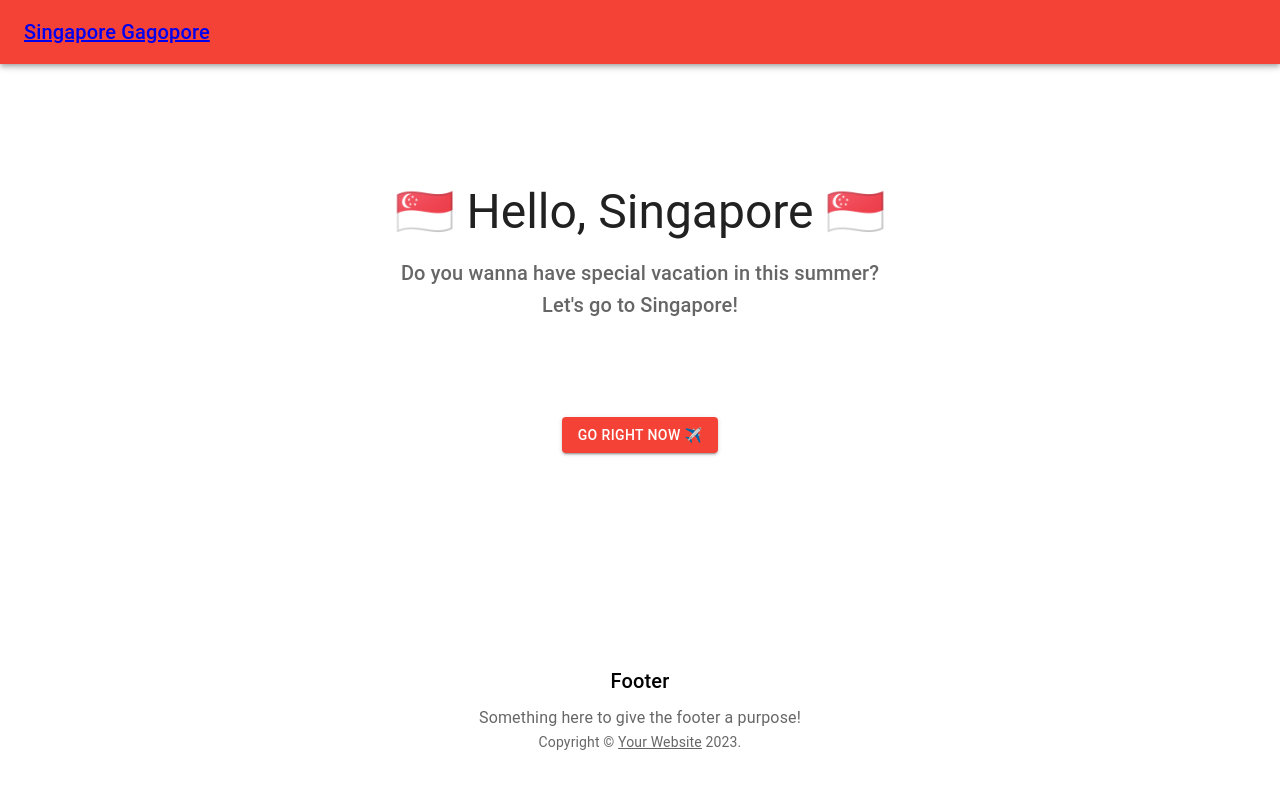
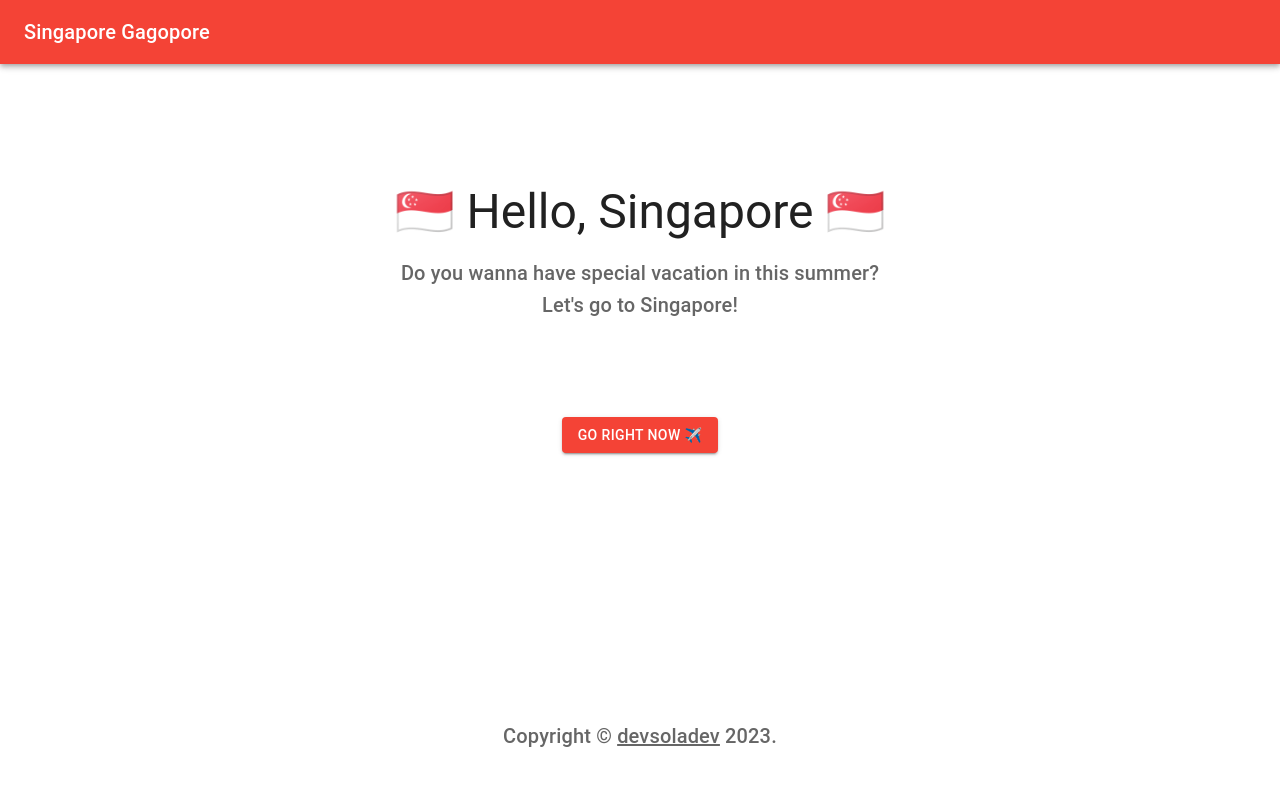
Before and after one commit to devsoladev/toy_singapore_gagopore_react, a React (Create React App) app: page / in a window 1280 px wide. Shown: the top 788 px of the page. Built offline with nearby package versions, Linux system fonts and the light colour scheme.

Commit message:
feat: 헤더, 푸터, 모달 컴포넌트의 스타일을 수정한다

```diff
--- a/src/components/common/CommonModal.jsx
+++ b/src/components/common/CommonModal.jsx
@@ -1,4 +1,6 @@
 import React, { useState } from 'react';
+import { styled } from '@mui/material/styles';
+import { red } from '@mui/material/colors';
 import Button from '@mui/material/Button';
 import Dialog from '@mui/material/Dialog';
 import DialogActions from '@mui/material/DialogActions';
@@ -7,6 +9,8 @@ import DialogContentText from '@mui/material/DialogContentText';
 import DialogTitle from '@mui/material/DialogTitle';
 import TextField from '@mui/material/TextField';
 import Box from '@mui/material/Box';
+import IconButton from '@mui/material/IconButton';
+import CloseIcon from '@mui/icons-material/Close';
 
 function CommonModal({ handleAddItem, handleModalOpen, isModalOpen }) {
 	const [title, setTitle] = useState('');
@@ -18,9 +22,25 @@ function CommonModal({ handleAddItem, handleModalOpen, isModalOpen }) {
 		handleModalOpen(false);
 	};
 
+	const ColorButton = styled(Button)`
+		color: ${(props) => props.customcolor};
+	`;
+
 	return (
 		<div hidden={!isModalOpen}>
 			<Dialog open={isModalOpen} onClose={() => handleModalOpen(false)}>
+				<IconButton
+					aria-label='close'
+					onClick={() => handleModalOpen(false)}
+					sx={{
+						position: 'absolute',
+						right: 8,
+						top: 8,
+						color: (theme) => theme.palette.grey[500],
+					}}
+				>
+					<CloseIcon />
+				</IconButton>
 				<DialogTitle>ADD NEW CONTENTS</DialogTitle>
 				<DialogContent>
 					<DialogContentText>
@@ -61,8 +81,15 @@ function CommonModal({ handleAddItem, handleModalOpen, isModalOpen }) {
 					</Box>
 				</DialogContent>
 				<DialogActions>
-					<Button onClick={() => handleModalOpen(false)}>CANCEL</Button>
-					<Button onClick={handleSubmit}>SAVE</Button>
+					<ColorButton
+						customcolor='grey'
+						onClick={() => handleModalOpen(false)}
+					>
+						CANCEL
+					</ColorButton>
+					<ColorButton customcolor='red' onClick={handleSubmit}>
+						SAVE
+					</ColorButton>
 				</DialogActions>
 			</Dialog>
 		</div>
--- a/src/components/common/Footer.jsx
+++ b/src/components/common/Footer.jsx
@@ -5,10 +5,14 @@ import Link from '@mui/material/Link';
 
 const Copyright = () => {
 	return (
-		<Typography variant='body2' color='text.secondary' align='center'>
+		<Typography variant='h6' color='text.secondary' align='center'>
 			{'Copyright © '}
-			<Link color='inherit' href='https://mui.com/'>
-				Your Website
+			<Link
+				color='inherit'
+				href='https://github.com/devsoladev/toy_singapore_gagopore_react'
+				target='_blank'
+			>
+				devsoladev
 			</Link>{' '}
 			{new Date().getFullYear()}
 			{'.'}
@@ -25,17 +29,6 @@ const Footer = (props) => {
 			}}
 			component='footer'
 		>
-			<Typography variant='h6' align='center' gutterBottom>
-				Footer
-			</Typography>
-			<Typography
-				variant='subtitle1'
-				align='center'
-				color='text.secondary'
-				component='p'
-			>
-				Something here to give the footer a purpose!
-			</Typography>
 			<Copyright />
 		</Box>
 	);
--- a/src/components/common/Header.jsx
+++ b/src/components/common/Header.jsx
@@ -10,15 +10,18 @@ const ColorAppBar = styled(AppBar)(({ theme }) => ({
 	backgroundColor: red[500],
 }));
 
+const StyledLink = styled(Link)`
+	color: white;
+	text-decoration: none;
+`;
+
 const Header = () => {
 	return (
 		<ColorAppBar color='primary' position='relative'>
 			<Toolbar>
-				<Link to='/'>
-					<Typography variant='h6' color='inherit' noWrap>
-						Singapore Gagopore
-					</Typography>
-				</Link>
+				<StyledLink to='/'>
+					<Typography variant='h6'>Singapore Gagopore</Typography>
+				</StyledLink>
 			</Toolbar>
 		</ColorAppBar>
 	);
```
